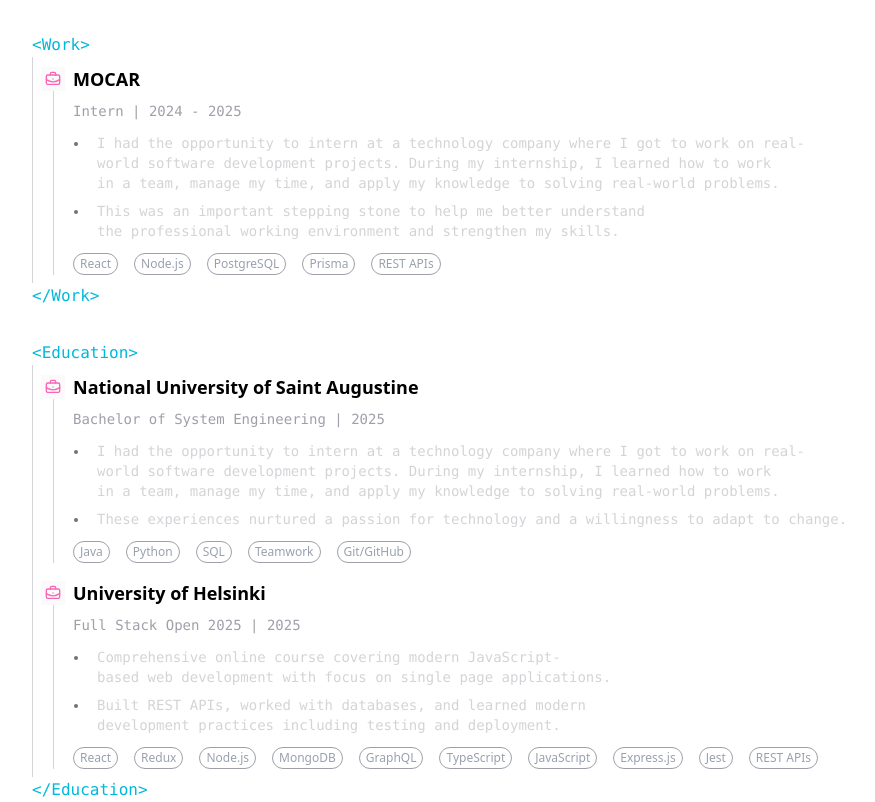
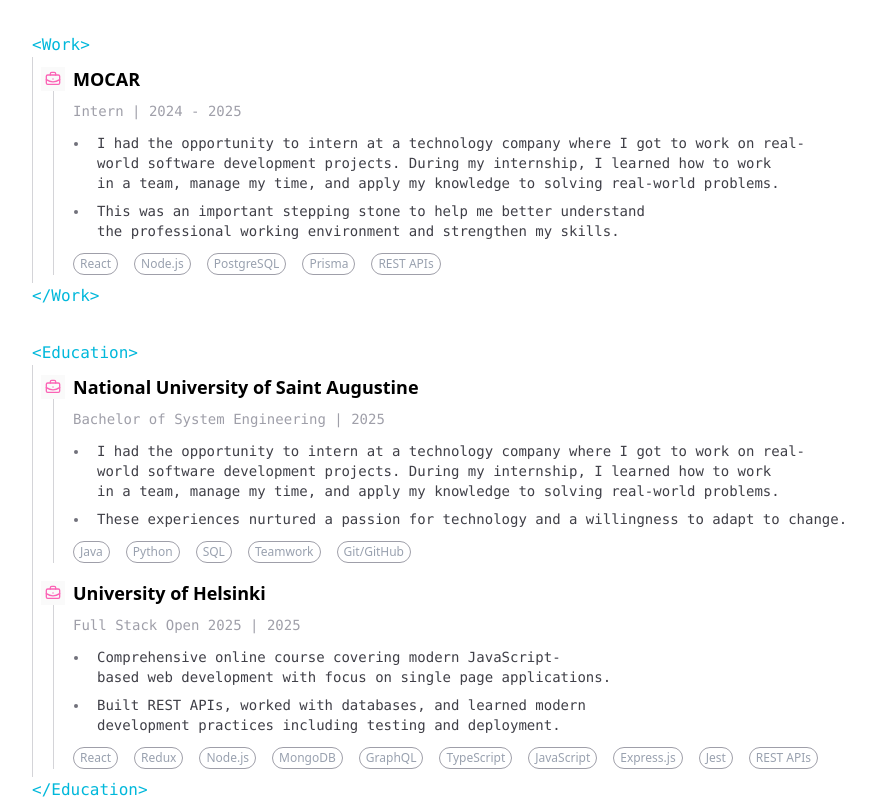
Before and after one commit to Alex-TheResilient/portfolio, a Next.js app: page / in a window 1280 px wide. Shown: the part 840-1642 px from the top of the page, without its empty margins (184-1059 px from the left). Built offline with nearby package versions, Linux system fonts and the light colour scheme.

Commit message:
Update ExperienceCard component; adjust text color for list items for better visibility

```diff
--- a/components/ui/ExperienceCard.tsx
+++ b/components/ui/ExperienceCard.tsx
@@ -30,7 +30,10 @@ export function ExperienceCard({ experience }: ExperienceCardProps) {
             {/* Description */}
             <ul className="space-y-2 list-disc list-outside pl-4 marker:text-zinc-500">
               {experience.description.map((desc, index) => (
-                <li key={index} className="pl-2 text-sm text-zinc-300">
+                <li
+                  key={index}
+                  className="pl-2 text-sm text-zinc-700 dark:text-zinc-300"
+                >
                   {desc}
                 </li>
               ))}
```
